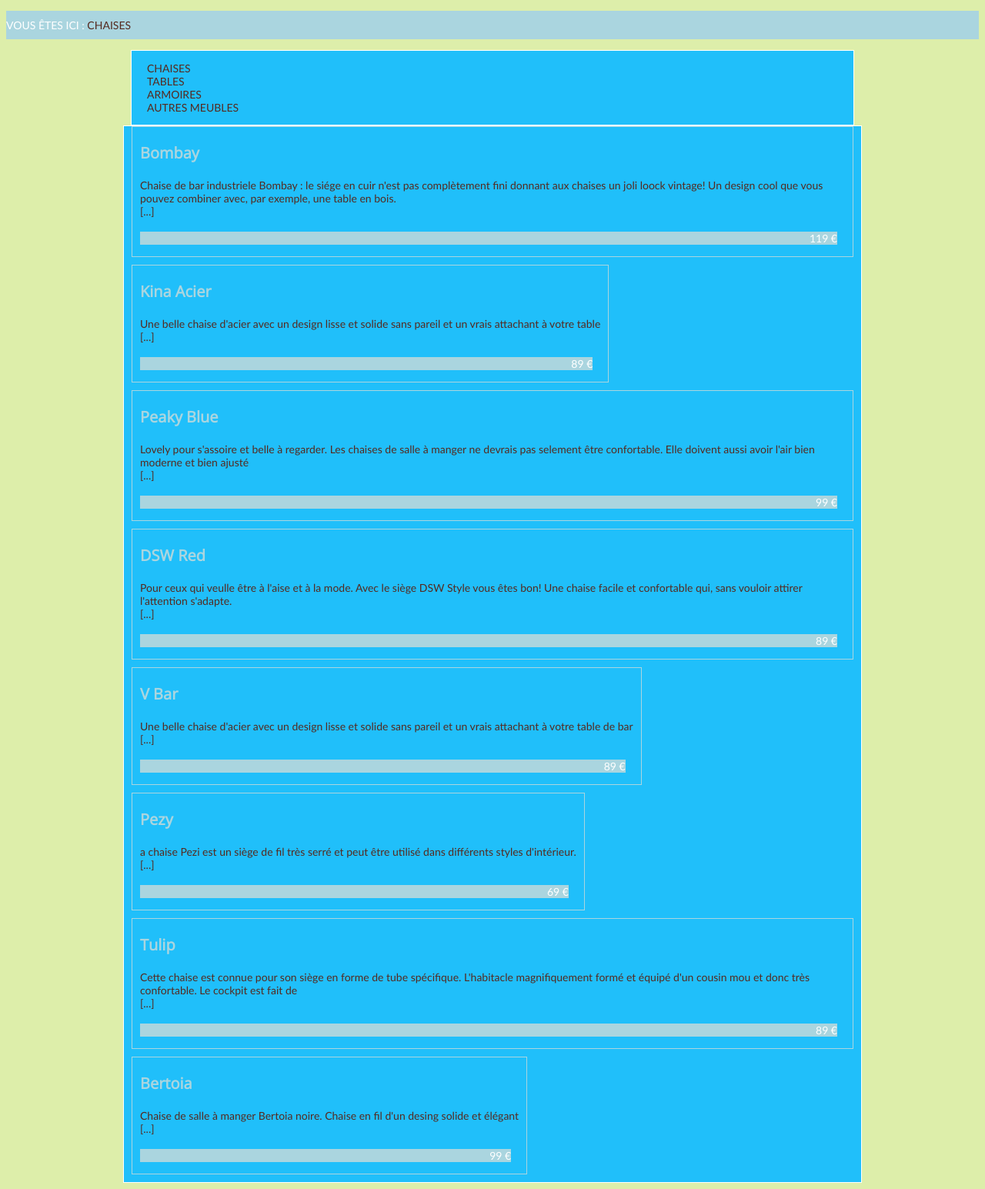
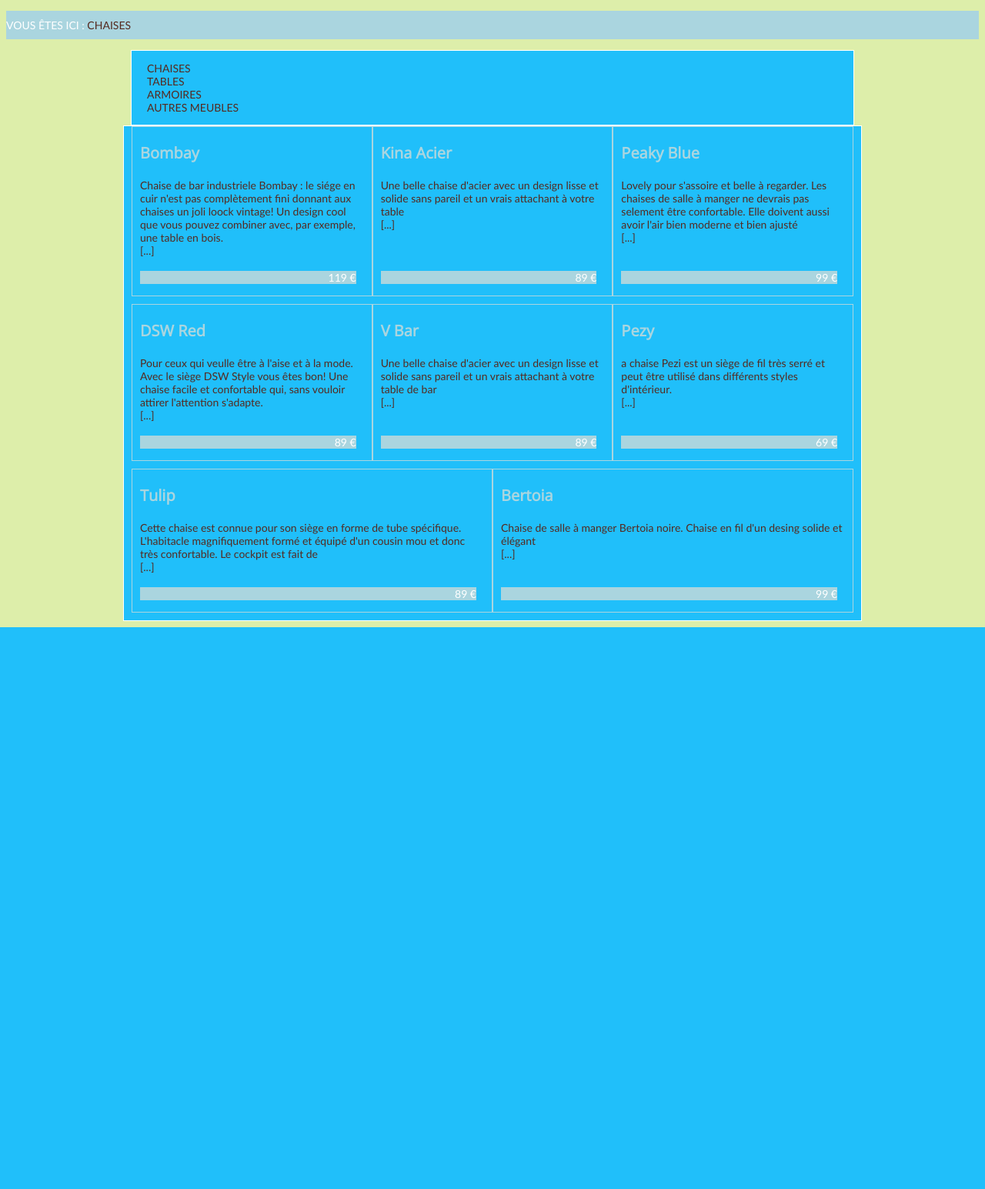
Before and after one commit to krauseangelique/projet-19, a PHP site: page /pages/catalogue.php in a window 1280 px wide. Shown: the part 73-1618 px from the top of the page at 77% size. After the commit the page ends 888 px from the top, so only its background shows below. Run offline with PHP 8.4, Linux system fonts and the light colour scheme; style sheets or scripts are compiled from the project's sources.

Commit message:
modification grid

```diff
--- a/scss/partials/_grid.scss
+++ b/scss/partials/_grid.scss
@@ -40,4 +40,13 @@ $space: 1rem;
 
         .col-#{$name}-#{$i} {
 	       flex-basis: 100% / $grid-columns * $i;
-	}}}}
+		}
+		.col-#{$name}-#{$i} > .#{$name}-item-double {
+			flex: 1 1 calc(100% * 2 / $i - $space);
+		}
+		.col-#{$name}-#{$i} > .#{$name}-item-triple {
+			flex: 1 1 calc(100% * 3 / $i - $space);
+
+		}
+
+	}}}
```
